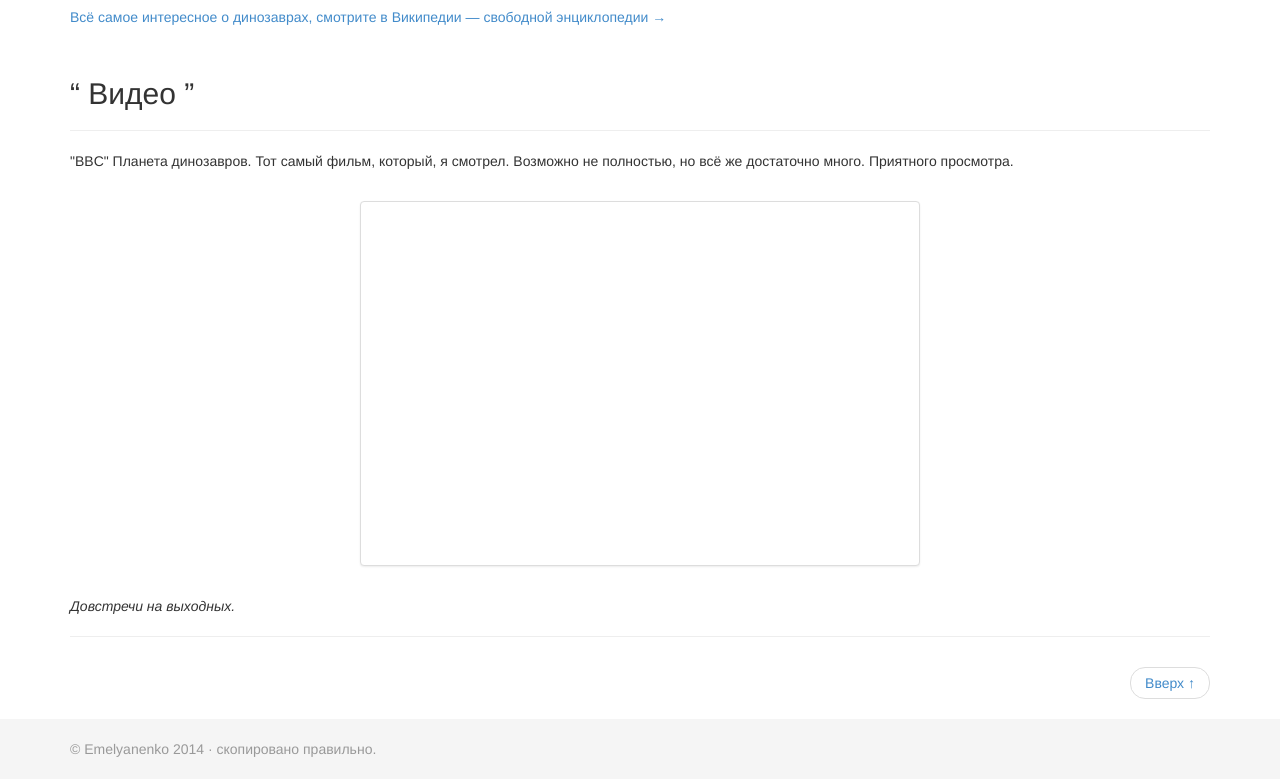
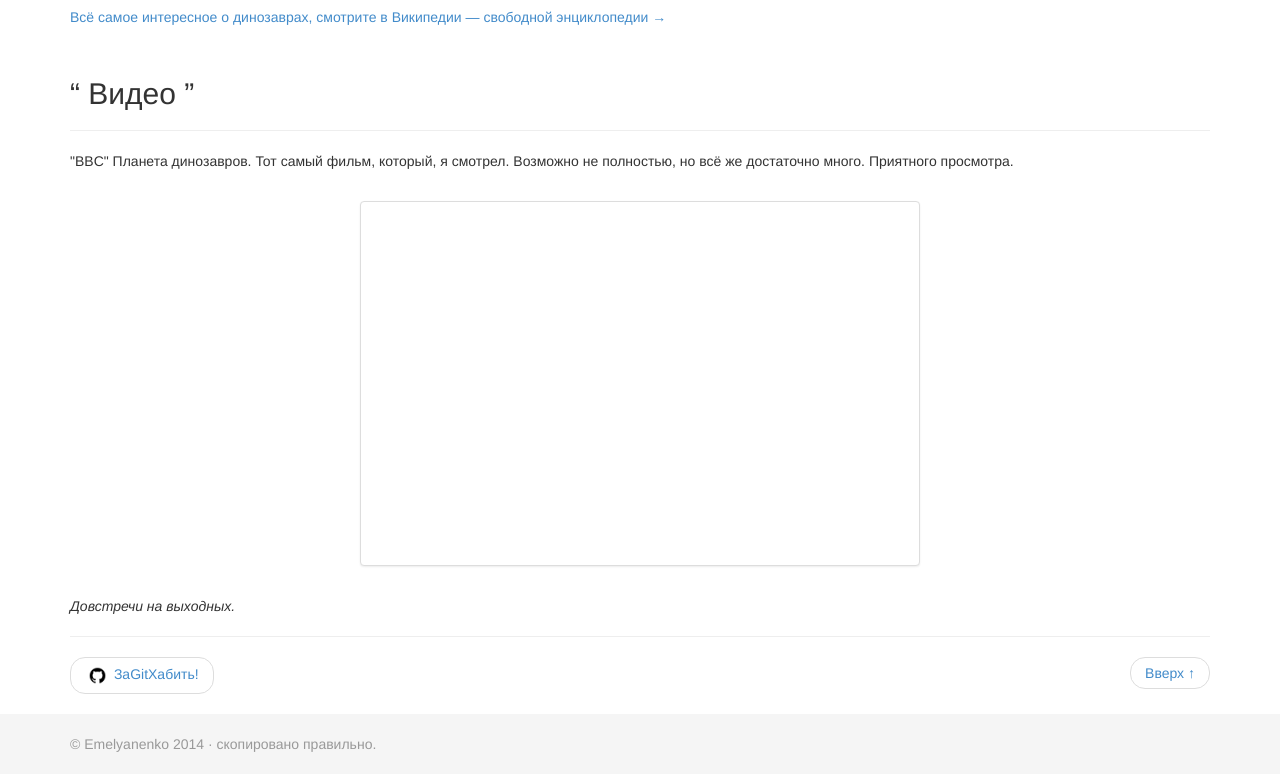
Before and after one commit to andre-y-ru/andre-y-ru.github.com, a plain HTML site: page index.html in a window 1280 px wide. Shown: the part 698-1477 px from the top of the page. Drawn offline with nearby package versions, Linux system fonts and the light colour scheme.

Commit message:
+Кнопочка ЗаGitХабить!

```diff
--- a/index.html
+++ b/index.html
@@ -98,7 +98,8 @@
 
   <ul class="pager">
     <li class="next">
-      <a href="#">Вверх &#8593;</a></p>
+      <a class="pull-left" href="https://github.com/andre-y-ru/andre-y-ru.github.com"> <img style="width: 25px; height: 25px;" src="assets/ico/github.ico"></img> ЗаGitХабить!</a>
+      <a class="pull-right" href="#">Вверх &#8593;</a>
 
 
       </li>
```
Also changed, not shown: code.html (+2 -2 lines).
